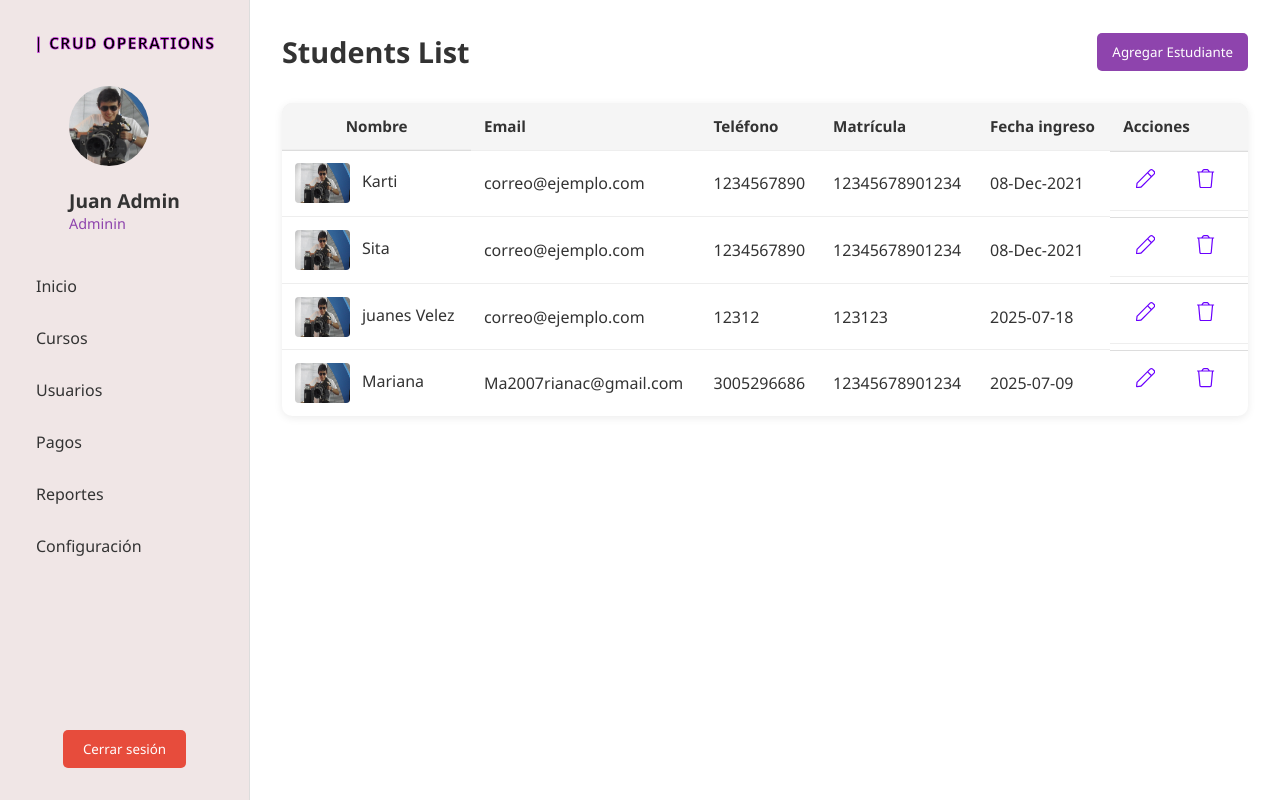
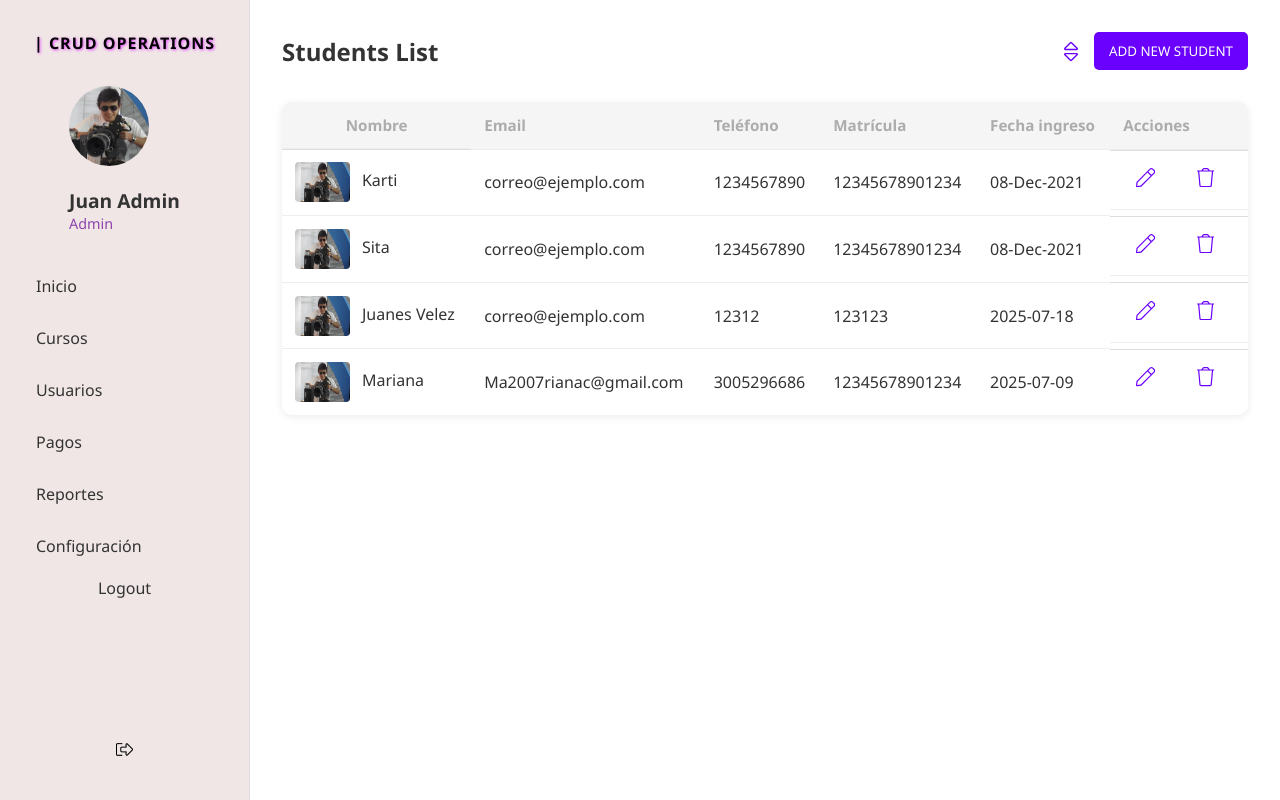
Before and after one commit to JuanVelezDev/SPA_Challenge, a website built with Vite: page index.html in a window 1280 px wide. Built offline with nearby package versions, Linux system fonts and the light colour scheme; data requests are answered from the project's data file; sample sign-in values are in the browser's storage.

Commit message:
Add some styles and functions

```diff
--- a/db.json
+++ b/db.json
@@ -31,12 +31,12 @@
       "dateOfAdmission": "08-Dec-2021"
     },
     {
-      "id": "caaf",
-      "name": "juanes Velez",
+      "name": "Juanes Velez",
       "email": "correo@ejemplo.com",
       "phone": "12312",
       "enrollNumber": "123123",
-      "dateOfAdmission": "2025-07-18"
+      "dateOfAdmission": "2025-07-18",
+      "id": "caaf"
     },
     {
       "id": "e23b",
--- a/index.html
+++ b/index.html
@@ -3,7 +3,7 @@
 <head>
   <meta charset="UTF-8">
   <meta name="viewport" content="width=device-width, initial-scale=1.0">
-  <title>Panel de Estudiantes</title>
+  <title>Crud Operarions</title>
   <link rel="stylesheet" href="./src/styles.css">
 </head>
 <body>
@@ -12,7 +12,7 @@
     <div class="perfil">
       <img src="./img/Profile.jpg" alt="Usuario">
       <p class="nombre">Juan Admin</p>
-      <p class="rol">Adminin</p>
+      <p class="rol">Admin</p>
     </div>
     <nav class="menu">
       <a href="#inicio">Inicio</a>
@@ -22,15 +22,18 @@
       <a href="#reportes">Reportes</a>
       <a href="#configuracion">Configuración</a>
     </nav>
-    <button class="logout">Cerrar sesión</button>
+    <p class="logout-title">Logout</p>
+    <img src="./img/sign-out-alt 1.png" alt="Logo" class="logout">
+
   </aside>
 
   <main class="contenido">
     <!-- INICIO -->
     <section id="inicio" class="spa-section">
       <header>
-        <h1>Students List</h1>
-        <button onclick="showForm()">Agregar Estudiante</button>
+        <h2>Students List</h2>
+        <svg class= "vectorIcon"     width="14" height="25" viewBox="0 0 14 20" xmlns="http://www.w3.org/2000/svg"><path d="M12.6 11.375H1.4c-1.243 0-1.873 1.482-.989 2.346l5.6 5.5a1.42 1.42 0 0 0 1.982 0l5.6-5.5c.875-.864.25-2.346-.993-2.346M7 18.25l-5.6-5.5h11.2zM1.4 8.625h11.2c1.242 0 1.873-1.482.989-2.346l-5.6-5.5a1.42 1.42 0 0 0-1.982 0l-5.6 5.5c-.875.864-.25 2.346.993 2.346M7 1.75l5.6 5.5H1.4z" fill="CurrentColor"/></svg>
+        <button onclick="showForm()">ADD NEW STUDENT</button>
       </header>
       <form id="studentForm" class="student-card" style="display: none;">
         <img src="./img/Useer_Profile.jpg" alt="Usuario" class="form-avatar">
@@ -62,11 +65,11 @@
         <thead>
           <tr>
             <th class="center-Nombre">Nombre</th>
-            <th>Email</th>
-            <th>Teléfono</th>
-            <th>Matrícula</th>
-            <th>Fecha ingreso</th>
-            <th>Acciones</th>
+            <th style="color: #ACACAC;">Email</th>
+            <th style="color:#ACACAC">Teléfono</th>
+            <th style="color:#ACACAC">Matrícula</th>
+            <th style="color:#ACACAC">Fecha ingreso</th>
+            <th style="color:#ACACAC">Acciones</th>
           </tr>
         </thead>
         <tbody></tbody>
--- a/src/styles.css
+++ b/src/styles.css
@@ -68,7 +68,6 @@ body {
   margin-top: auto;
   padding: 10px 20px;
   border: none;
-  background-color: #e74c3c;
   color: white;
   border-radius: 5px;
   cursor: pointer;
@@ -94,7 +93,7 @@ body {
 }
 
 .contenido button {
-  background-color: #8e44ad;
+  background-color: #6A00FE;
   color: white;
   padding: 10px 15px;
   border: none;
@@ -344,7 +343,7 @@ td:last-child button:hover {
   font-size: 1.0rem;
   font-weight: bold;
   color: black;
-  -webkit-text-stroke: 0.6px #E042F8; /* Contorno morado */
+  text-shadow: 1px  1px 3px  #E042F8;
   margin-bottom: 2rem;
   text-transform: uppercase;
 
@@ -360,4 +359,18 @@ td:last-child button:hover {
   display: flex;
   justify-content: center;
   align-items: center;
+  color: #ACACAC;
 }
+
+.vectorIcon {
+  margin-left: 610px;
+  display : block;
+  color: #6A00FE;
+
+
+}
+
+.table-header {
+  background-color: red;
+  font-weight: bold;
+}
```
Also changed, not shown: img/sign-out-alt 1.png (added).
